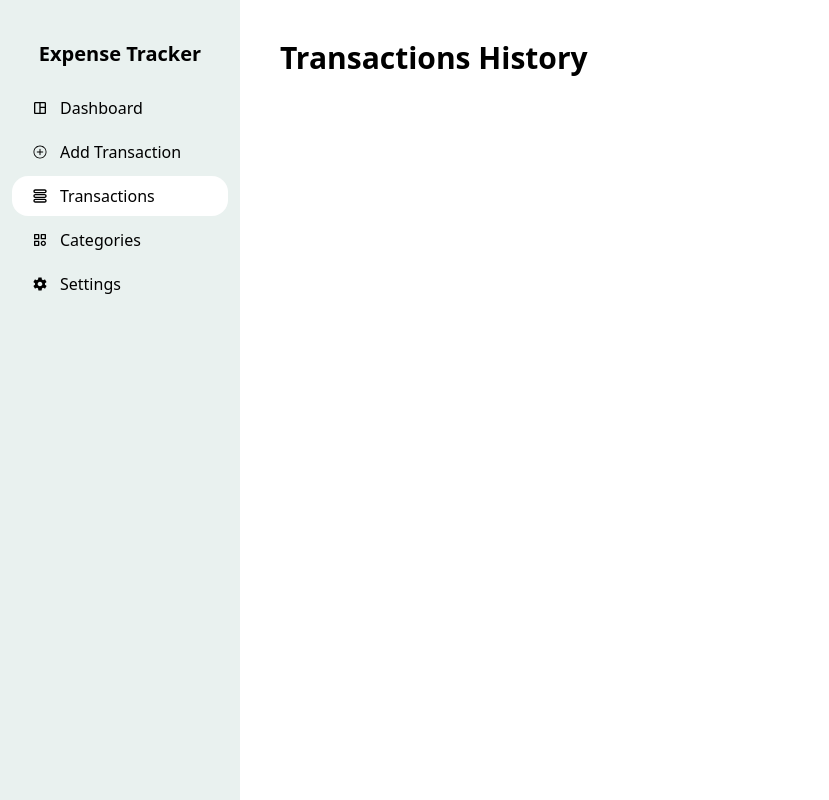
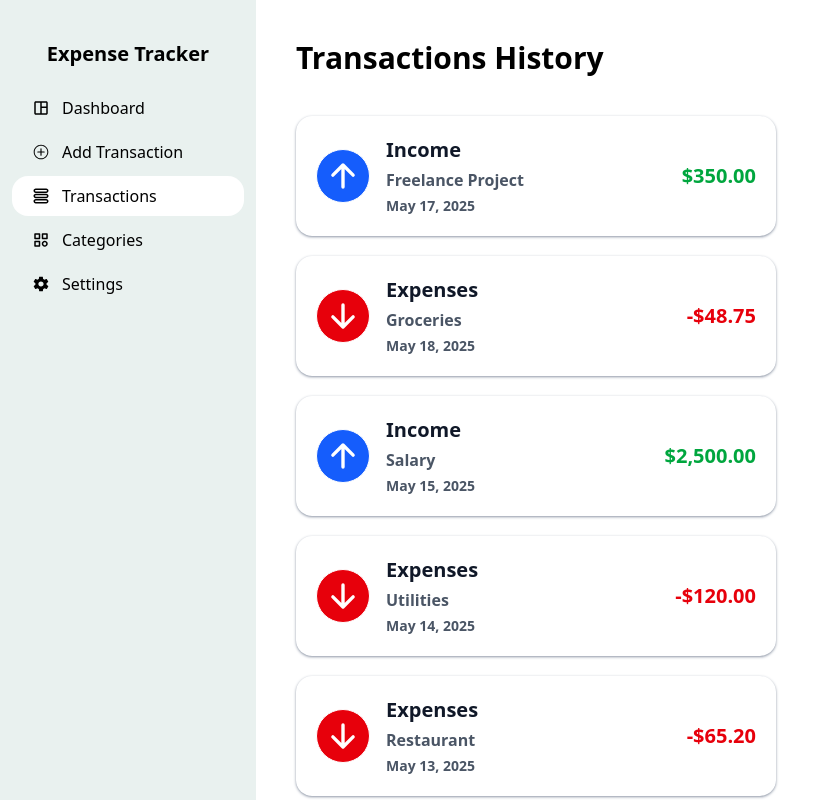
Before and after one commit to kenshiin1123/expense-tracker, a React (Vite) app: page /transactions in a window 1280 px wide. Shown: the top 800 px of the page, without its empty margins (0-829 px from the left). Built offline with nearby package versions, Linux system fonts and the light colour scheme.

Commit message:
add animation

```diff
--- a/src/Layout.jsx
+++ b/src/Layout.jsx
@@ -2,9 +2,9 @@ import { Outlet } from "react-router";
 import NavigationBar from "./components/NavigationBar";
 export default function Layout() {
   return (
-    <main className="flex h-svh w-full">
+    <main className="flex h-svh w-full relative">
       <NavigationBar />
-      <div className="p-10 w-[75%] h-fit">
+      <div className="p-10 min-sm:ml-auto max-sm:w-[100%] min-sm:w-[80%] h-fit">
         <Outlet />
       </div>
     </main>
--- /dev/null
+++ b/src/components/Button.jsx
@@ -0,0 +1,24 @@
+import React from "react";
+
+export default function Button({
+  children,
+  handleClick = () => {},
+  type = "default",
+}) {
+  let additionalClass = "";
+
+  if (type === "delete") {
+    additionalClass = "bg-red-600 text-white active:scale-98";
+  } else if (type === "info") {
+    additionalClass = "bg-blue-600 text-white ";
+  }
+
+  return (
+    <button
+      onClick={handleClick}
+      className={`uppercase font-semibold text-sm w-20 h-12 border rounded hover:scale-97 active:scale-98 ${additionalClass}`}
+    >
+      {children}
+    </button>
+  );
+}
--- a/src/components/Container.jsx
+++ b/src/components/Container.jsx
@@ -1,10 +1,24 @@
 import { motion } from "motion/react";
-export default function Container({ additionalClasses, children }) {
+export default function Container({
+  additionalClasses,
+  children,
+  duration = 0.2,
+  noPadding = false,
+  handleClick = () => {},
+}) {
   return (
     <motion.div
-      initial={{ opacity: 0, x: -30 }}
-      animate={{ opacity: 1, x: 0 }}
-      className={` ${additionalClasses} rounded-2xl min-h-20 py-7 px-5 shadow shadow-gray-400 `}
+      whileHover={{
+        scale: 1.03,
+        transition: { duration: 0.1 },
+      }}
+      initial={{ x: -30, opacity: 0 }}
+      animate={{ x: 0, opacity: 1 }}
+      transition={{ x: { duration: duration } }}
+      className={` ${additionalClasses} rounded-2xl min-h-20 ${
+        !noPadding && "py-7 px-5"
+      } shadow shadow-gray-400 `}
+      onClick={handleClick}
     >
       {children}
     </motion.div>
--- a/src/components/NavigationBar.jsx
+++ b/src/components/NavigationBar.jsx
@@ -19,7 +19,7 @@ const navigations = [
 
 export default function NavigationBar() {
   return (
-    <div className="bg-[#e9f1ef] w-60 h-full">
+    <div className="bg-[#e9f1ef] w-[20%] max-sm:w-[30%] h-full max-sm:hidden min-sm:fixed">
       <h1 className="text-xl text-center mt-10 font-semibold">
         Expense Tracker
       </h1>
@@ -50,7 +50,7 @@ const CustomNavLink = ({ path, name, icon }) => {
           currentPath === path && "bg-white"
         }`}
       >
-        <span className={`text-md`}>{icon}</span>
+        <span className={`text-lg`}>{icon}</span>
         <p className="text-md">{name}</p>
       </Link>
     </motion.li>
--- a/src/components/StatCard.jsx
+++ b/src/components/StatCard.jsx
@@ -2,26 +2,23 @@ import Container from "./Container";
 import Header from "./Header";
 
 export default function StatCard({
-  size = "large",
   title,
   value,
   type = "balance",
+  moneySign = "$",
 }) {
   let containerWidth = "";
   let backgroundColor = "white";
-  let sign = "+";
   let textColor = "";
 
   switch (type) {
     case "income":
       containerWidth = "w-[49%]";
       backgroundColor = "bg-blue-100";
-      sign = "";
       break;
     case "expenses":
       containerWidth = "w-[49%]";
       backgroundColor = "bg-red-100";
-      sign = "";
       textColor = "text-red-900";
       break;
   }
@@ -32,7 +29,8 @@ export default function StatCard({
     >
       <Header size="medium">{title}</Header>
       <Header size="extra-large" additionalClass={textColor}>
-        {sign}${value}
+        {moneySign}
+        {value}
       </Header>
     </Container>
   );
--- /dev/null
+++ b/src/components/TransactionCard.jsx
@@ -0,0 +1,104 @@
+import { useState } from "react";
+import Container from "./Container";
+import { IoArrowUpOutline, IoArrowDownOutline } from "react-icons/io5";
+import { AnimatePresence, motion } from "motion/react";
+
+import Button from "./Button";
+
+export default function TransactionCard({
+  moneyCurrency = "$",
+  type = "expenses",
+  category = "Category",
+  date = "May 5, 2025",
+  amount = "95.00",
+  duration = 0.2,
+}) {
+  let title = "Expenses";
+  let bg = "bg-red-600";
+  let icon = <IoArrowDownOutline className="text-4xl " />;
+  if (type === "expenses") {
+    title = "Expenses";
+  } else if (type === "income") {
+    title = "Income";
+    bg = "bg-blue-600";
+    icon = <IoArrowUpOutline className="text-4xl " />;
+  }
+
+  const [isActive, setIsActive] = useState(false);
+
+  const toggleActive = () => {
+    setIsActive((prevActive) => !prevActive);
+  };
+
+  return (
+    <Container
+      additionalClasses={`flex items-center h-30 w-[30rem] cursor-pointer select-none active:scale-99 relative `}
+      duration={duration}
+      noPadding={isActive}
+      handleClick={toggleActive}
+    >
+      <IconContainer bg={bg}>{icon}</IconContainer>
+      <div className="space-y-1">
+        {/* Title */}
+        <h1 className="text-xl ml-4 font-semibold text-gray-900">{title}</h1>
+        {/* Category */}
+        <h1 className="text-md ml-4 font-semibold text-gray-600 ">
+          {category}
+        </h1>
+        {/* Date */}
+        <h1 className="text-sm ml-4 font-semibold text-gray-600 ">{date}</h1>
+      </div>
+      <h1
+        className={`text-xl font-semibold ${
+          type === "expenses" ? "text-red-600" : "text-green-600"
+        } ml-auto`}
+      >
+        {type === "expenses" && "-"}
+        {moneyCurrency}
+        {amount}
+      </h1>
+      {/*  */}
+      <SettingsOption isActive={isActive} />
+    </Container>
+  );
+}
+
+const IconContainer = ({ children, bg }) => {
+  return (
+    <div
+      className={`flex items-center border p-2 rounded-full aspect-square text-white m-0 ${bg}`}
+    >
+      {children}
+    </div>
+  );
+};
+
+const SettingsOption = ({ isActive }) => {
+  const handleEdit = () => {
+    alert("Editing");
+  };
+  const handleDelete = () => {
+    alert("Deleting");
+  };
+
+  return (
+    <AnimatePresence>
+      {isActive && (
+        <motion.div
+          key={isActive}
+          initial={{ scale: 0.3 }}
+          animate={{ scale: 1 }}
+          exit={{ scale: 0.3, opacity: 0 }}
+          className="w-full bg-white absolute h-full rounded-2xl flex justify-center items-center gap-5 "
+        >
+          <Button handleClick={handleEdit} type="info">
+            Edit
+          </Button>
+          <Button handleClick={handleDelete} type="delete">
+            Delete
+          </Button>
+        </motion.div>
+      )}
+    </AnimatePresence>
+  );
+};
--- a/src/pages/AddTransaction.jsx
+++ b/src/pages/AddTransaction.jsx
@@ -1,5 +1,4 @@
 import Header from "../components/Header";
-
 export default function AddTransaction() {
   return (
     <>
--- a/src/pages/Transactions.jsx
+++ b/src/pages/Transactions.jsx
@@ -1,8 +1,67 @@
 import Header from "../components/Header";
+import TransactionCard from "../components/TransactionCard";
+
+const transactions = [
+  {
+    type: "income",
+    category: "Freelance Project",
+    amount: "350.00",
+    date: "May 17, 2025",
+  },
+  {
+    type: "expenses",
+    category: "Groceries",
+    amount: "48.75",
+    date: "May 18, 2025",
+  },
+  {
+    type: "income",
+    category: "Salary",
+    amount: "2,500.00",
+    date: "May 15, 2025",
+  },
+  {
+    type: "expenses",
+    category: "Utilities",
+    amount: "120.00",
+    date: "May 14, 2025",
+  },
+  {
+    type: "expenses",
+    category: "Restaurant",
+    amount: "65.20",
+    date: "May 13, 2025",
+  },
+  {
+    type: "income",
+    category: "Stock Dividend",
+    amount: "150.00",
+    date: "May 12, 2025",
+  },
+  {
+    type: "expenses",
+    category: "Transport",
+    amount: "30.50",
+    date: "May 11, 2025",
+  },
+];
+
 export default function Transactions() {
   return (
     <>
       <Header>Transactions History</Header>
+      <div className="flex flex-wrap mt-10 gap-5">
+        {transactions.map((t, i) => (
+          <TransactionCard
+            key={i}
+            amount={t.amount}
+            category={t.category}
+            date={t.date}
+            type={t.type}
+            duration={i * 0.08}
+          />
+        ))}
+      </div>
     </>
   );
 }
```
Also changed, not shown: Todo.txt (added).
